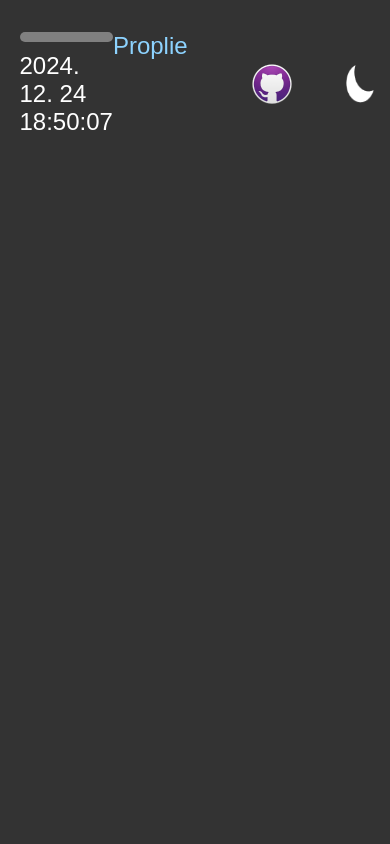
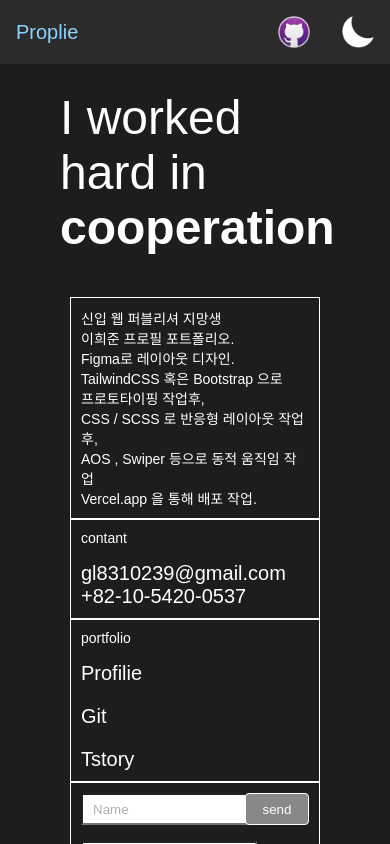
Before and after one commit to chobouser77/Process2024, a React (Create React App) app in the folder my-react-app/: page / in a window 390 px wide. Shown: the top 844 px of the page. Built offline with nearby package versions, Linux system fonts and the light colour scheme; a web font is replaced by a local one.

Commit message:
탑바 반응형 및 바텀 반응형 및 이메일 보내기 (테스트 이전) 완료

```diff
--- a/my-react-app/public/index.html
+++ b/my-react-app/public/index.html
@@ -1,5 +1,5 @@
 <!DOCTYPE html>
-<html lang="en">
+<html lang="ko">
   <head>
     <meta charset="utf-8" />
     <link rel="icon" href="%PUBLIC_URL%/favicon.ico" />
@@ -10,34 +10,10 @@
       content="Web site created using create-react-app"
     />
     <link rel="apple-touch-icon" href="%PUBLIC_URL%/logo192.png" />
-    <!--
-      manifest.json provides metadata used when your web app is installed on a
-      user's mobile device or desktop. See https://developers.google.com/web/fundamentals/web-app-manifest/
-    -->
     <link rel="manifest" href="%PUBLIC_URL%/manifest.json" />
-    <!--
-      Notice the use of %PUBLIC_URL% in the tags above.
-      It will be replaced with the URL of the `public` folder during the build.
-      Only files inside the `public` folder can be referenced from the HTML.
-
-      Unlike "/favicon.ico" or "favicon.ico", "%PUBLIC_URL%/favicon.ico" will
-      work correctly both with client-side routing and a non-root public URL.
-      Learn how to configure a non-root public URL by running `npm run build`.
-    -->
-    <title>React App</title>
+    <title>이희준 프로세스 페이지</title>
   </head>
   <body>
-    <noscript>You need to enable JavaScript to run this app.</noscript>
     <div id="root"></div>
-    <!--
-      This HTML file is a template.
-      If you open it directly in the browser, you will see an empty page.
-
-      You can add webfonts, meta tags, or analytics to this file.
-      The build step will place the bundled scripts into the <body> tag.
-
-      To begin the development, run `npm start` or `yarn start`.
-      To create a production bundle, use `npm run build` or `yarn build`.
-    -->
   </body>
 </html>
--- a/my-react-app/src/App.js
+++ b/my-react-app/src/App.js
@@ -1,11 +1,12 @@
 import Header from './Header';
+import Footer from './Footer';
 // import './App.css';
 
 function App() {
   return (
     <div className="App">
       <Header />
-
+      <Footer />
     </div>
   );
 }
--- /dev/null
+++ b/my-react-app/src/Footer.js
@@ -0,0 +1,110 @@
+import React, { useState , useEffect } from "react";
+import emailjs from 'emailjs-com';
+import link from "./link.json";
+import "./index.scss";
+import "./footer.scss";
+
+const Footer = () => {
+  const [name, setName] = useState('');
+  const [email, setEmail] = useState('');
+  const [contents, setContents] = useState('');
+  const firstLinks = link.slice(0, 3);
+
+  useEffect(() => {
+    emailjs.init('user77');
+  }, []);
+
+  const isValidEmail = (email) => {
+    const emailRegex = /^[a-zA-Z0-9._%+-]+@[a-zA-Z0-9.-]+\.[a-zA-Z]{2,}$/;
+    return emailRegex.test(email);
+  };
+  const sanitizeInput = (input) => {
+    const element = document.createElement('div');
+    if (input) {
+      element.innerText = input;
+      element.textContent = input;
+    }
+    return element.innerHTML;
+  };
+  const sendEmail = (e) => {
+    e.preventDefault();
+    // 이메일 형식 검사
+    if (!isValidEmail(email)) {
+      alert('유효한 이메일 주소를 입력해주세요.');
+      return;
+    }
+
+    // 입력값 필터링
+    const sanitizedName = sanitizeInput(name);
+    const sanitizedEmail = sanitizeInput(email);
+    const sanitizedContents = sanitizeInput(contents);
+
+    const templateParams = {
+      from_name: sanitizedName,
+      from_email: sanitizedEmail,
+      message: sanitizedContents,
+    };
+
+    emailjs.send('service_mkg5ybh', 'template_waitjs2', templateParams)
+      .then((response) => {
+        console.log('이메일 전송 성공:', response);
+        alert('이메일이 성공적으로 전송되었습니다!');
+      }, (error) => {
+        console.log('이메일 전송 실패:', error);
+        alert('이메일 전송에 실패했습니다.');
+      });
+  };
+
+
+  return (
+    <div className="contanal footer">
+      <div className="f-left">
+        <span className="f-l-1">I worked hard in</span>
+        <span className="f-l-2">cooperation</span>
+      </div>
+      <div className="f-right">
+        <div className="r-top">
+          <div className="r-t t-1">
+            신입 웹 퍼블리셔 지망생 <br/>
+            이희준 프로필 포트폴리오. <br />
+            Figma로 레이아웃 디자인.<br/>
+            TailwindCSS 혹은 Bootstrap 으로 <br/>
+            프로토타이핑 작업후, <br/>
+            CSS / SCSS 로 반응형 레이아웃 작업 후,<br/>
+            AOS , Swiper 등으로 동적 움직임 작업 <br/>
+            Vercel.app 을 통해 배포 작업.<br/>
+          </div>
+          <div className="r-t t-2">
+            <p className="t-2-1">contant</p>
+            <p className="t-2-2">
+              gl8310239@gmail.com <br/>
+              +82-10-5420-0537
+            </p>
+          </div>
+          <nav className="r-t t-3">
+            <p className="t-3-1">portfolio</p>
+            <ul className="t-3-2">
+              {firstLinks.map((link, index) => {
+                return (
+                  <li key={index}>
+                    <a href={link.href}>{link.text}</a>
+                  </li>
+                );
+              })}
+            </ul>
+          </nav>
+        </div>
+        <div className="r-bottom">
+          <div className="r-b-1">
+              <input id="name" type="text" placeholder="Name" value={name} onChange={(e) => setName(e.target.value)} />
+              <input id="email" type="email" placeholder="Email" value={email} onChange={(e) => setEmail(e.target.value)} />
+              <button id="send" onClick={sendEmail}>send</button>
+          </div>
+          <input id="contents" className="r-b-2" type="text" placeholder="Please enter the contents" value={contents} onChange={(e) => setContents(e.target.value)} />
+        </div>
+      </div>
+    </div>
+  );
+}
+
+export default Footer;
--- a/my-react-app/src/Header.js
+++ b/my-react-app/src/Header.js
@@ -1,17 +1,14 @@
-// 불러오기
-import React, { useState , useRef, useEffect } from 'react';
-// import ReactDOM from 'react-dom/client';
-import './index.scss';
-import './header.scss';
-// import reportWebVitals from './reportWebVitals';
-// 기능
-// import { useRef, useEffect } from "react";
+import React, { useRef, useEffect, useState } from "react";
+import "./index.scss";
+import "./header.scss";
 
 const Header = () => {
-  const clockRef = useRef(null);
-  const gageRef = useRef(null);
-  const topButtonRef = useRef(null);
+  const [dateTime, setDateTime] = useState("");
+  const [showTopButton, setShowTopButton] = useState(false);
+  const [scrollWidth, setScrollWidth] = useState(0);
+  const headerRef = useRef(null);
 
+  // 날짜 및 시간 업데이트
   useEffect(() => {
     const updateDateTime = () => {
       const now = new Date();
@@ -27,85 +24,84 @@ const Header = () => {
       };
 
       const formattedDate = new Intl.DateTimeFormat("ko-KR", options).formatToParts(now);
-
       const datePart = formattedDate
         .filter((part) => ["year", "month", "day"].includes(part.type))
         .map((part) => part.value)
         .join(". ");
-
       const timePart = formattedDate
         .filter((part) => ["hour", "minute", "second"].includes(part.type))
         .map((part) => part.value)
         .join(":");
 
-      const timeZonePart = formattedDate.find((part) => part.type === "timeZoneName")?.value || "";
-
-      if (clockRef.current) {
-        clockRef.current.innerText = `${datePart} ${timePart} ${timeZonePart}`.trim();
-      }
+      setDateTime(`${datePart} ${timePart}`);
     };
 
     const interval = setInterval(updateDateTime, 1000);
     updateDateTime();
+
     return () => clearInterval(interval);
   }, []);
 
+  // 스크롤 이벤트 처리
   useEffect(() => {
+    let lastScrollY = 0;
+
     const handleScroll = () => {
-      const currentScroll = window.scrollY; // 현재 스크롤 위치
-      const scrollableHeight = document.documentElement.scrollHeight - window.innerHeight; // 전체 문서 높이에서 윈도우 높이 차
-      const scrollRatio = currentScroll / scrollableHeight; // 스크롤 비율 계산
+      const currentScrollY = window.scrollY;
 
-      // gage-pull의 너비 업데이트
-      if (gageRef.current) {
-        gageRef.current.style.width = `${Math.min(scrollRatio * 100, 100)}%`;
+      // `.show` 클래스 추가/제거
+      if (headerRef.current) {
+        if (currentScrollY > lastScrollY && currentScrollY > 50) {
+          headerRef.current.classList.add("show"); // 스크롤 다운 시 추가
+        } else {
+          headerRef.current.classList.remove("show"); // 스크롤 업 시 제거
+        }
       }
 
-      // top button 표시 여부
-      if (topButtonRef.current) {
-        if (window.scrollY > 100) {
-          topButtonRef.current.style.display = "block";
-        } else {
-          topButtonRef.current.style.display = "none";
-        }
-      }
+      // 스크롤 진행률 업데이트
+      const scrollableHeight = document.documentElement.scrollHeight - window.innerHeight;
+      const scrollRatio = currentScrollY / scrollableHeight;
+      setScrollWidth(Math.min(scrollRatio * 100, 100));
+
+      // Top 버튼 표시 여부
+      setShowTopButton(currentScrollY > 100);
+
+      lastScrollY = currentScrollY; // 이전 스크롤 위치 업데이트
     };
 
-    window.addEventListener("scroll", handleScroll); // 스크롤 이벤트 리스닝
-
-    return () => {
-      window.removeEventListener("scroll", handleScroll); // 컴포넌트가 언마운트되면 이벤트 리스너 제거
-    };
+    window.addEventListener("scroll", handleScroll);
+    return () => window.removeEventListener("scroll", handleScroll);
   }, []);
 
   return (
-    <div className="container header">
+    <div className="container header" ref={headerRef}>
       <div className="time-area">
         <div className="gage">
-        <div className="gage-pull" ref={gageRef}></div>
+          <div className="gage-pull" style={{ width: `${scrollWidth}%` }}></div>
         </div>
-        <div id="clock" ref={clockRef}></div>
+        <div id="clock">{dateTime}</div>
       </div>
-      <div className="h-text">
-        Proplie
-      </div>
+
+      <div className="h-text">Proplie</div>
+
       <div className="h-bt">
-        <a href="" className="h-bt-a link" target="_blank">
+        <a href="" className="h-bt-a link" target="_blank" rel="noopener noreferrer">
           <img src="/img/github_icon.png" alt="깃헙" />
         </a>
-        <button id='dark-button' className='h-bt-a'>
-          <img id='dark-bt' src="/img/moon.png" alt="다크모드 버튼" />
-          <img id='light-bt' src="/img/sun.png" alt="라이트모드 버튼" />
+
+        <button id="dark-button" className="h-bt-a">
+          <img id="dark-bt" src="/img/moon.png" alt="다크모드 버튼" />
+          <img id="light-bt" src="/img/sun.png" alt="라이트모드 버튼" />
         </button>
       </div>
-
+      {showTopButton && (
         <button
           id="scrollToTopBtn"
-        ref={topButtonRef}
           onClick={() => window.scrollTo({ top: 0, behavior: "smooth" })}
         >
           ↑ Top
         </button>
+      )}
     </div>
   );
 };
--- /dev/null
+++ b/my-react-app/src/footer.scss
@@ -0,0 +1,149 @@
+@use 'index' as *;
+
+.footer{
+  box-sizing: border-box;
+  width: 100vw!important;
+  background-color: #1d1d1d;
+  padding: 90px 60px;
+  display: flex;
+  justify-content: space-between;
+  color: #fff;
+  .f-left {
+    display: flex;
+    flex-direction: column;
+    .f-l-1{
+      font-size: 90px;
+    }
+    .f-l-2{
+      font-size: 90px;
+      font-weight: 600;
+    }
+  }
+  .f-right {
+    display: flex;
+    flex-direction: column;
+    padding: 10px;
+    .r-top {
+      width: 100%;
+      min-width: 750px;
+      display: flex;
+      justify-content: space-between;
+      .r-t {
+        border: 1px solid #fff;
+        // box-sizing: border-box;
+        padding: 10px;
+        gap: 16px;
+        display: inline-flex;
+        flex-direction: column;
+        justify-content: flex-start;
+        color: #fff;
+        & *{
+          margin: 0;
+        }
+      }
+      .t-1 {
+        font-size: 14px;
+      }
+      .t-2 {
+        .t-2-1 {
+          font-size: 14px;
+        }
+        .t-2-2 {
+          font-size: 20px;
+        }
+      }
+      .t-3 {
+        .t-3-1 {
+          font-size: 14px;
+        }
+        .t-3-2 {
+          font-size: 20px;
+          display: flex;
+          gap: 20px;
+        }
+      }
+    }
+    .r-bottom {
+      box-sizing: border-box;
+      border: 1px solid #fff;
+      padding: 10px;
+      display: flex;
+      flex-direction: column;
+      gap: 10px;
+      .r-b-1 {
+        display: flex;
+        gap: 64px;
+        position: relative;
+        input {
+          padding: 0 10px;
+          box-sizing: border-box;
+          width: 176px;
+          height: 32px;
+          background-color: #fff;
+          &::placeholder {
+            color: #00000050;
+          }
+        }
+        button {
+          position: absolute;
+          top: 0;
+          right: 0;
+          width: 64px;
+          height: 32px;
+          box-sizing: border-box;
+          border: 1px solid #fff;
+          border-radius: 4px;
+          background-color: #888;
+          color: #fff;
+        }
+      }
+      .r-b-2 {
+        display: flex;
+        padding: 10px;
+        box-sizing: border-box;
+        width: 100%;
+        height: 100%;
+        min-height: 130px;
+        background-color: #fff;
+        ::placeholder {
+          color: #00000050;
+        }
+      }
+    }
+  }
+  @media (max-width : 1420px) {
+    flex-direction: column;
+    gap: 32px;
+    .f-left {
+      .f-l-1 , .f-l-2 {
+        font-size: 64px;
+      }
+    }
+    .f-right {
+      .r-top{
+        min-width: 0;
+        .t-3-2 {
+          flex-direction: column;
+        }
+      }
+
+    }
+  }
+  @media (max-width : 756px) {
+    .f-left{
+      .f-l-1 , .f-l-2 {
+        font-size: 48px;
+      }
+    }
+    .r-top {
+      width: 100%;
+      flex-direction: column;
+    }
+    .r-bottom {
+      .r-b-1 {
+        flex-direction: column;
+        gap: 1rem !important;
+      }
+    }
+  }
+}
--- a/my-react-app/src/header.scss
+++ b/my-react-app/src/header.scss
@@ -1,15 +1,21 @@
 @use 'index' as *;
 
 .header{
+  box-sizing: border-box;
   width: 100%;
-  max-width: 1920px;
   position: fixed;
+  top: 0;
+  left: 0;
   padding: 2rem 5%;
-  padding-bottom: 0;
+  // padding-bottom: 0;
   display: flex;
   justify-content: space-between;
+  align-items: center;
   opacity: 0.7;
   transition: opacity 1s  ease;
+  background-color: #ffffff10;
+  transform: translateY(0);
+  transition: transform 0.5s ease-in;
   &:hover {
    opacity: 1;
   }
@@ -43,6 +49,7 @@
   }
   .h-bt {
     display: flex;
+    box-sizing: border-box;
     padding: 0 64px;
     align-items: center;
     justify-content: center;
@@ -58,6 +65,7 @@
     #dark-button {
       background: none;
       border: none;
+      padding: 0;
       cursor: pointer;
       #dark-bt {
         display: flex;
@@ -93,5 +101,24 @@
     border: none;
     border-radius: 4px;
   }
-
+  &.show{
+    transform: translateY(-115px);
+  }
+  @media (max-width : 768px) {
+    padding: 1rem ;
+    .time-area {
+      display: none;
+    }
+    .h-text {
+      font-size: 20px ;
+    }
+    .h-bt {
+      padding: 0;
+      gap: 32px;
+      .h-bt-a {
+        width: 32px;
+        height: 32px;
+      }
+    }
+  }
 }
--- a/my-react-app/src/index.js
+++ b/my-react-app/src/index.js
@@ -3,6 +3,7 @@ import ReactDOM from 'react-dom/client';
 // import './index.scss';
 import App from './App';
 import reportWebVitals from './reportWebVitals';
+
 
 const root = ReactDOM.createRoot(document.getElementById('root'));
 root.render(
--- a/my-react-app/src/index.scss
+++ b/my-react-app/src/index.scss
@@ -10,12 +10,19 @@ $light-mode: (
   color: #000000
 );
 
-
 body {
-  margin: 0; padding: 0;
   font-family: 'Pretendard', 'Arial', 'Helvetica', sans-serif;
   background-color: #333333;
   position: relative;
+}
+body , ul , li {
+  list-style: none;
+  margin: 0; padding: 0;
+}
+a {
+  color: inherit;
+  text-decoration: none;
+  padding: 0;
 }
 //
 body {
--- /dev/null
+++ b/my-react-app/src/link.json
@@ -0,0 +1,6 @@
+[
+  { "href" : "/" , "text" : "Profilie"},
+  {"href" : "https://github.com/chobouser77" , "text" : "Git"},
+  {"href" : "https://gl8310239.tistory.com/" , "text" : "Tstory"},
+  {"href" : "#" , "text" : "profilie"}
+]
```
Lines whose indentation alone changed are shown as unchanged.
